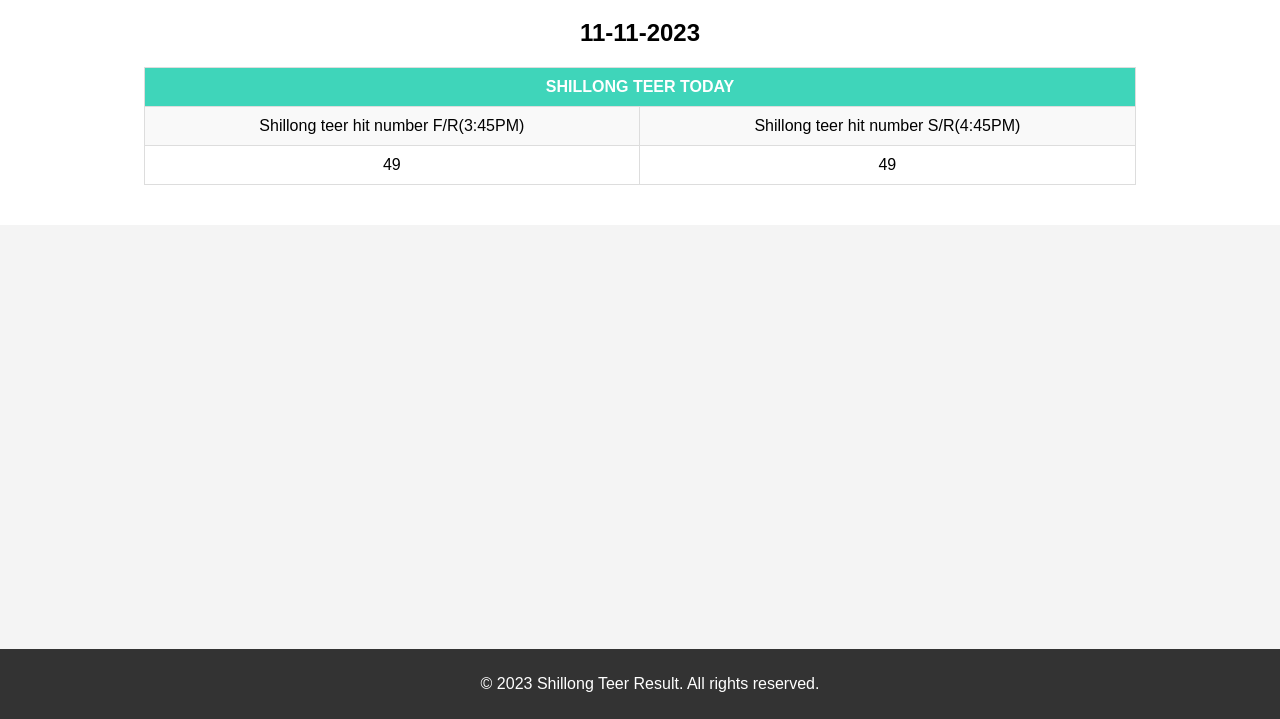
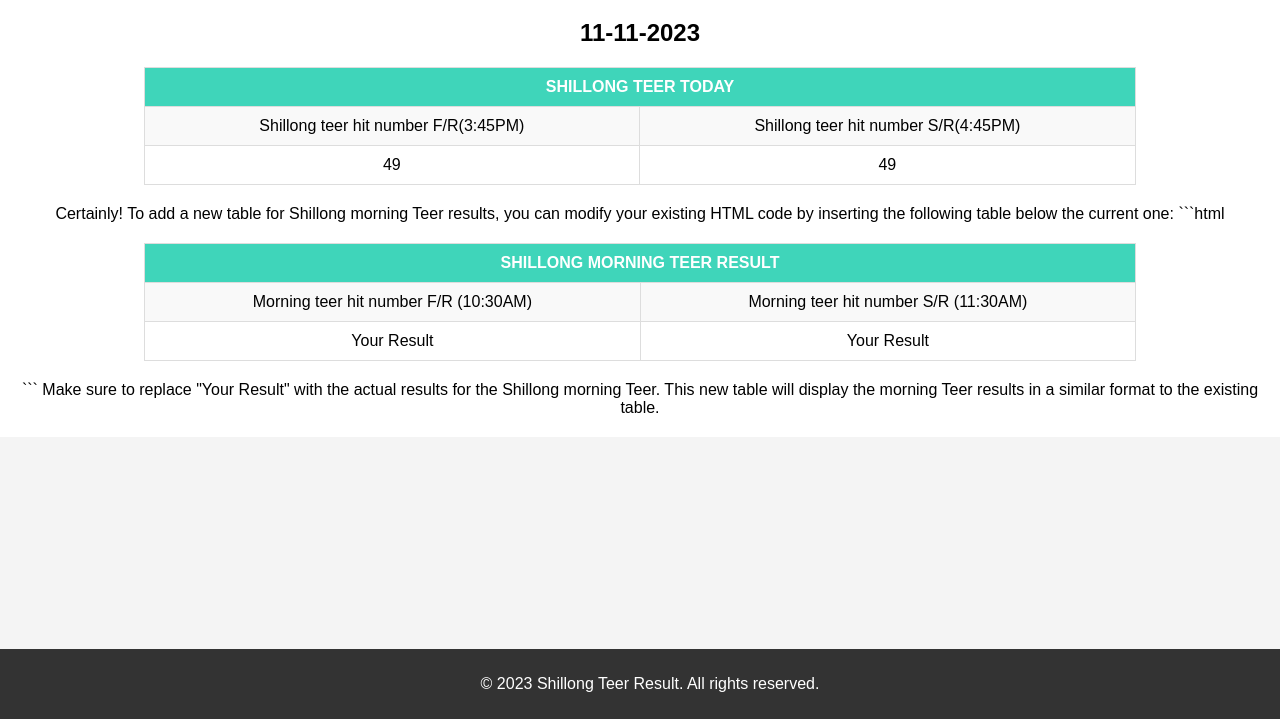
Before and after one commit to nilamroychoudhury1999/shillongteer, a plain HTML site: page index.html in a window 1280 px wide. Shown: the part 81-800 px from the top of the page. Drawn offline with Linux system fonts and the light colour scheme.

Commit message:
Update index.html

````diff
--- a/index.html
+++ b/index.html
@@ -78,6 +78,31 @@
                 </tr>
             </tbody>
         </table>
+
+        Certainly! To add a new table for Shillong morning Teer results, you can modify your existing HTML code by inserting the following table below the current one:
+
+```html
+<!-- Shillong Morning Teer Results Table -->
+<table class="table">
+    <tbody>
+        <tr>
+            <th colspan="2">SHILLONG MORNING TEER RESULT</th>
+        </tr>
+        <tr>
+            <td align="center">Morning teer hit number F/R (10:30AM)</td>
+            <td align="center">Morning teer hit number S/R (11:30AM)</td>
+        </tr>
+        <tr>
+            <!-- Shillong Morning F/R Results -->
+            <td align="center">Your Result</td>
+            <!-- Shillong Morning S/R Results -->
+            <td align="center">Your Result</td>
+        </tr>
+    </tbody>
+</table>
+```
+
+Make sure to replace "Your Result" with the actual results for the Shillong morning Teer. This new table will display the morning Teer results in a similar format to the existing table.
     </div>
 
     <!-- Footer section -->
````
